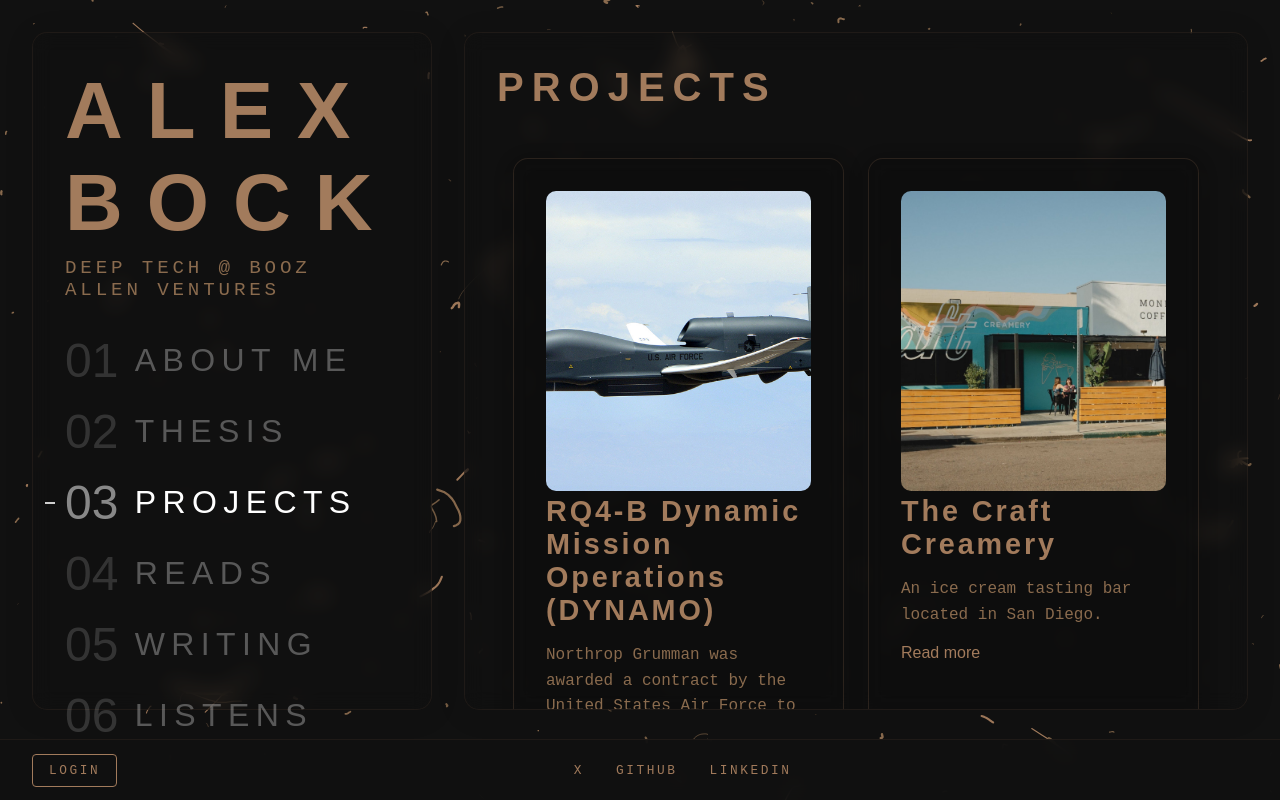
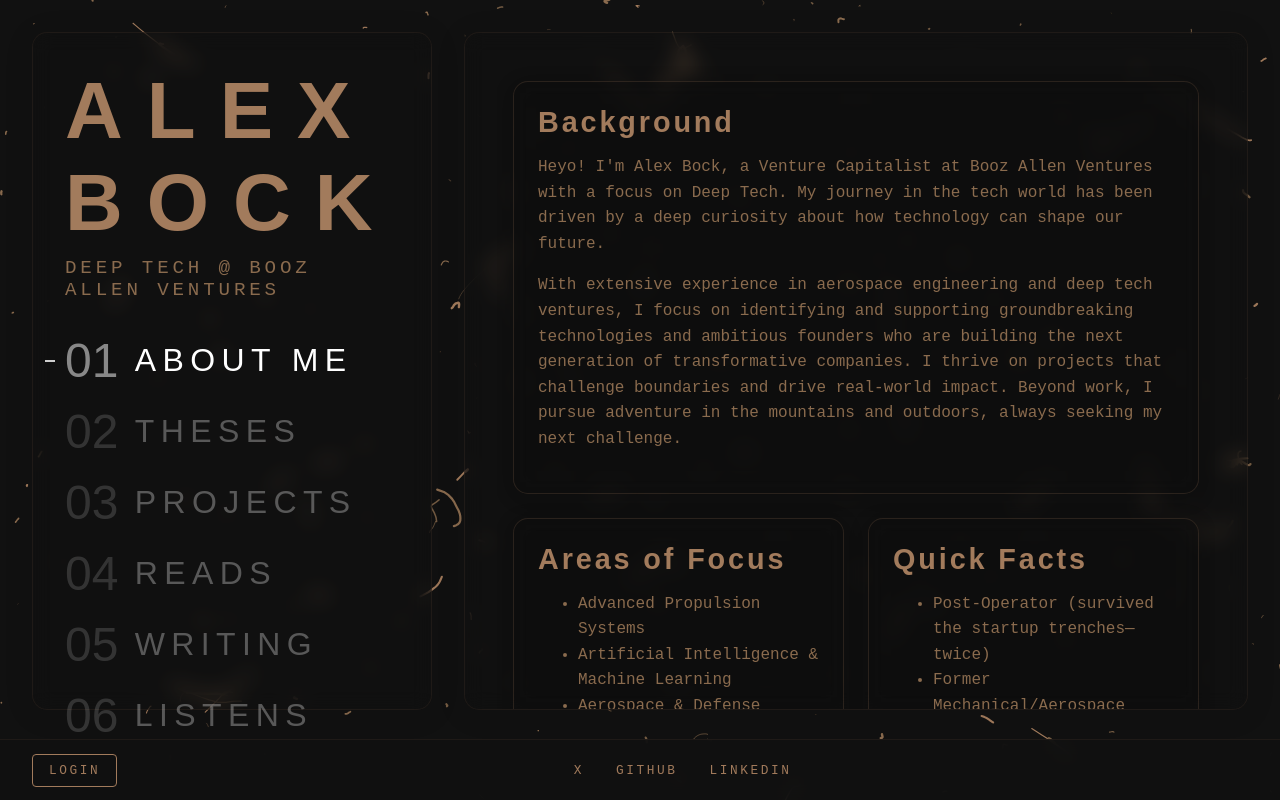
Before and after one commit to bockengineering/AB_site, a React (Create React App) app in the folder client/: page / in a window 1280 px wide. Built offline with nearby package versions, Linux system fonts and the light colour scheme; a web font is replaced by a local one.

Commit message:
Cleaned a couple pages up and worked on formatting and resizing issues

```diff
--- a/client/src/components/Layout.js
+++ b/client/src/components/Layout.js
@@ -7,7 +7,7 @@
 import Writing from '../pages/Writing';
 import Listens from '../pages/Listens';
 import AboutMe from '../pages/AboutMe';
-import Thesis from '../pages/Thesis';
+import Theses from '../pages/Theses';
 
 function Layout() {
   return (
@@ -24,9 +24,9 @@
       </div>
       <main className="right-side">
         <Routes>
-          <Route path="/about" element={<AboutMe />} />
-          <Route path="/thesis" element={<Thesis />} />
-          <Route path="/" element={<Projects />} />
+          <Route path="/" element={<AboutMe />} />
+          <Route path="/theses" element={<Theses />} />
+          <Route path="/projects" element={<Projects />} />
           <Route path="/reads" element={<Reads />} />
           <Route path="/writing" element={<Writing />} />
           <Route path="/listens" element={<Listens />} />
--- a/client/src/components/Navbar.js
+++ b/client/src/components/Navbar.js
@@ -1,68 +1,43 @@
 import React from 'react';
-import { NavLink } from 'react-router-dom';
+import { Link, useLocation } from 'react-router-dom';
 
-function Navbar() {
+const Navbar = () => {
+  const location = useLocation();
+
   return (
-    <nav>
     <ul className="menu">
       <li>
-          <NavLink
-            to="/about"
-            className={({ isActive }) => isActive ? 'menu-link active' : 'menu-link'}
-          >
-            <span className="menu-number">01</span>
-            <span className="menu-text">About Me</span>
-          </NavLink>
+        <Link to="/" className={`menu-link ${location.pathname === '/' ? 'active' : ''}`}>
+          <span className="menu-number">01</span>ABOUT ME
+        </Link>
       </li>
       <li>
-          <NavLink
-            to="/thesis"
-            className={({ isActive }) => isActive ? 'menu-link active' : 'menu-link'}
-          >
-            <span className="menu-number">02</span>
-            <span className="menu-text">Thesis</span>
-          </NavLink>
+        <Link to="/theses" className={`menu-link ${location.pathname === '/theses' ? 'active' : ''}`}>
+          <span className="menu-number">02</span>THESES
+        </Link>
       </li>
       <li>
-          <NavLink
-            to="/"
-            end
-            className={({ isActive }) => isActive ? 'menu-link active' : 'menu-link'}
-          >
-            <span className="menu-number">03</span>
-            <span className="menu-text">Projects</span>
-          </NavLink>
+        <Link to="/projects" className={`menu-link ${location.pathname === '/projects' ? 'active' : ''}`}>
+          <span className="menu-number">03</span>PROJECTS
+        </Link>
       </li>
       <li>
-          <NavLink
-            to="/reads"
-            className={({ isActive }) => isActive ? 'menu-link active' : 'menu-link'}
-          >
-            <span className="menu-number">04</span>
-            <span className="menu-text">Reads</span>
-          </NavLink>
+        <Link to="/reads" className={`menu-link ${location.pathname === '/reads' ? 'active' : ''}`}>
+          <span className="menu-number">04</span>READS
+        </Link>
       </li>
       <li>
-          <NavLink
-            to="/writing"
-            className={({ isActive }) => isActive ? 'menu-link active' : 'menu-link'}
-          >
-            <span className="menu-number">05</span>
-            <span className="menu-text">Writing</span>
-          </NavLink>
+        <Link to="/writing" className={`menu-link ${location.pathname === '/writing' ? 'active' : ''}`}>
+          <span className="menu-number">05</span>WRITING
+        </Link>
       </li>
       <li>
-          <NavLink
-            to="/listens"
-            className={({ isActive }) => isActive ? 'menu-link active' : 'menu-link'}
-          >
-            <span className="menu-number">06</span>
-            <span className="menu-text">Listens</span>
-          </NavLink>
+        <Link to="/listens" className={`menu-link ${location.pathname === '/listens' ? 'active' : ''}`}>
+          <span className="menu-number">06</span>LISTENS
+        </Link>
       </li>
     </ul>
-    </nav>
   );
-}
+};
 
 export default Navbar;
--- a/client/src/pages/AboutMe.js
+++ b/client/src/pages/AboutMe.js
@@ -1,22 +1,8 @@
 import React from 'react';
-import { Link } from 'react-router-dom';
 
 const AboutMe = () => {
   return (
-    <div className="container">
-      <div className="left-side">
-        <h1 className="name">ALEX<br />BOCK</h1>
-        <p className="job-title">DEEP TECH @ BOOZ ALLEN VENTURES</p>
-        <ul className="menu">
-          <li><Link to="/" className="menu-link active"><span className="menu-number">01</span>ABOUT ME</Link></li>
-          <li><Link to="/theses" className="menu-link"><span className="menu-number">02</span>THESES</Link></li>
-          <li><Link to="/projects" className="menu-link"><span className="menu-number">03</span>PROJECTS</Link></li>
-          <li><Link to="/reads" className="menu-link"><span className="menu-number">04</span>READS</Link></li>
-          <li><Link to="/writing" className="menu-link"><span className="menu-number">05</span>WRITING</Link></li>
-          <li><Link to="/listens" className="menu-link"><span className="menu-number">06</span>LISTENS</Link></li>
-        </ul>
-      </div>
-      <div className="content-section">
+    <div className="content-section about-grid">
       <div className="content-item full-width">
         <h3 className="listen-title">Background</h3>
         <p className="project-description">
@@ -70,7 +56,6 @@
         </div>
       </div>
     </div>
-    </div>
   );
 };
 
--- a/client/src/pages/Theses.js
+++ b/client/src/pages/Theses.js
@@ -27,9 +27,8 @@
   ];
 
   return (
-    <div className="container">
-      <div className="content-section">
-        <h2 className="section-header">Tech Theses</h2>
+    <div className="content-section theses-grid">
+      <h2 className="section-header full-width">Tech Theses</h2>
       {theses.map((thesis, index) => (
         <Link
           to={`/theses/${thesis.id}`}
@@ -46,7 +45,6 @@
         </Link>
       ))}
     </div>
-    </div>
   );
 };
 
--- a/client/src/pages/ThesisDetail.js
+++ b/client/src/pages/ThesisDetail.js
@@ -114,8 +114,7 @@
   }
 
   return (
-    <div className="container">
-      <div className="content-section">
+    <div className="thesis-detail">
       <div className="article-meta">{thesis.date}</div>
       <h2 className="section-header">{thesis.title}</h2>
       <div
@@ -123,7 +122,6 @@
         dangerouslySetInnerHTML={{ __html: thesis.content }}
       />
     </div>
-    </div>
   );
 };
 
--- a/client/src/styles/main.css
+++ b/client/src/styles/main.css
@@ -302,6 +302,7 @@
 
 /* Content item styles */
 .content-item {
+  width: auto;
   background: rgba(13, 13, 13, 0.4);
   backdrop-filter: blur(10px);
   border-radius: 15px;
@@ -472,8 +473,23 @@
   grid-template-columns: repeat(2, 1fr);
   gap: 1.5rem;
   padding: 1rem;
+  width: auto;
+  box-sizing: border-box;
+  overflow-x: hidden;
 }
 
+/* Add specific styles for Theses content */
+.content-section.theses-grid {
+  display: grid;
+  grid-template-columns: repeat(2, 1fr);
+  gap: 1.5rem;
+  padding: 1rem;
+  width: auto;
+  box-sizing: border-box;
+  overflow-x: hidden;
+}
+
+/* Keep the full-width class for items that need to span both columns */
 .full-width {
   grid-column: 1 / -1;
 }
@@ -482,17 +498,20 @@
 .experience-grid {
   display: grid;
   grid-template-columns: repeat(3, 1fr);
-  gap: 2rem;
+  gap: 1rem;
   margin-top: 1rem;
+  width: 100%;
+  box-sizing: border-box;
 }
 
 .experience-item {
   display: flex;
   justify-content: center;
   align-items: center;
-  padding: 2rem;
+  padding: 1rem;
   border-radius: 10px;
   transition: transform 0.2s ease;
+  overflow: hidden;
 }
 
 .experience-item:hover {
@@ -500,9 +519,18 @@
 }
 
 .company-logo {
-  width: 180px;
-  height: 120px;
+  width: 150px;
+  height: 100px;
   object-fit: contain;
+  max-width: 100%;
+}
+
+/* Specific sizes for BAV and Northrop logos */
+img[alt="Booz Allen Ventures"],
+img[alt="Northrop Grumman"] {
+  width: 300px;
+  height: 200px;
+  max-width: 100%;
 }
 
 @media (max-width: 1024px) {
@@ -510,28 +538,40 @@
     grid-template-columns: repeat(2, 1fr);
   }
 
+  .experience-item {
+    padding: 0.5rem;
+  }
+
   .company-logo {
-    width: 150px;
-    height: 100px;
+    width: 120px;
+    height: 80px;
+  }
+
+  img[alt="Booz Allen Ventures"],
+  img[alt="Northrop Grumman"] {
+    width: 240px;
+    height: 160px;
   }
 }
 
 @media (max-width: 768px) {
-  .content-section {
-    grid-template-columns: 1fr;
-  }
-
   .experience-grid {
     grid-template-columns: 1fr;
   }
 
   .experience-item {
-    padding: 2rem;
+    padding: 1rem;
   }
 
   .company-logo {
-    width: 200px;
-    height: 133px;
+    width: 150px;
+    height: 100px;
+  }
+
+  img[alt="Booz Allen Ventures"],
+  img[alt="Northrop Grumman"] {
+    width: 300px;
+    height: 200px;
   }
 }
 
@@ -859,3 +899,49 @@
 .thesis-content p {
   margin: 1rem 0;
 }
+
+/* About page specific grid */
+.content-section.about-grid {
+  display: grid;
+  grid-template-columns: repeat(2, 1fr);
+  gap: 1.5rem;
+  padding: 1rem;
+  width: auto;
+  box-sizing: border-box;
+  overflow-x: hidden;
+}
+
+.about-grid .content-item {
+  margin-bottom: 0;
+}
+
+.about-grid .full-width {
+  grid-column: 1 / -1;
+}
+
+/* Adjust padding for content items */
+.content-item {
+  width: auto;
+  padding: 1.5rem;
+  box-sizing: border-box;
+}
+
+/* Add these styles for thesis detail page */
+.thesis-detail {
+  width: 100%;
+  padding: 1rem;
+  box-sizing: border-box;
+}
+
+.thesis-content {
+  color: #8a6b4e;
+  line-height: 1.6;
+  font-family: 'GT Pressura Mono Light', monospace;
+  background: rgba(13, 13, 13, 0.4);
+  backdrop-filter: blur(10px);
+  border-radius: 15px;
+  border: 1px solid rgba(162, 123, 92, 0.2);
+  padding: 2rem;
+  margin-top: 2rem;
+  box-shadow: 0 4px 20px rgba(0, 0, 0, 0.2);
+}
```
Lines whose indentation alone changed are shown as unchanged.
